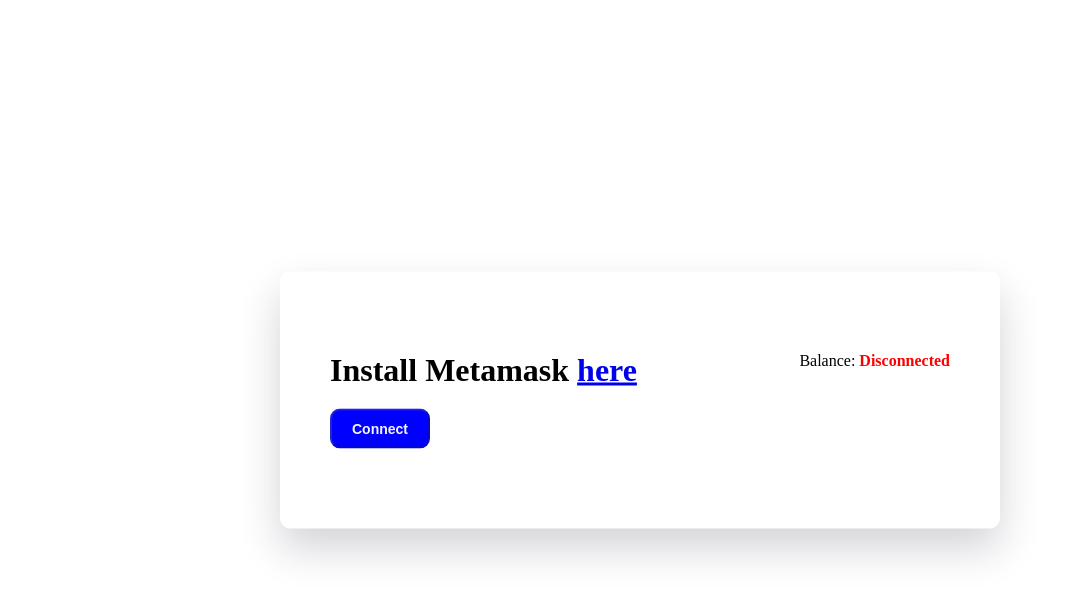
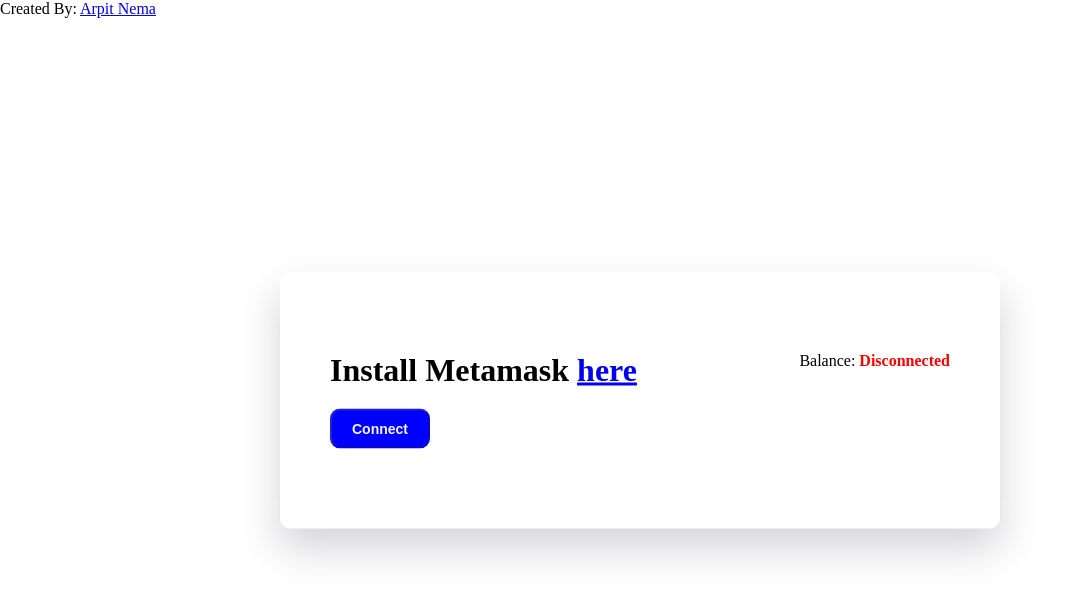
Before and after one commit to arpitnema07/fund-me-eth-website, a plain HTML site: page index.html in a window 1280 px wide. Shown: the whole page, without its empty margins (0-1075 px from the left). Drawn offline with Linux system fonts and the light colour scheme.

Commit message:
Added Insta URL

```diff
--- a/index.html
+++ b/index.html
@@ -35,6 +35,10 @@
       <button id="connect">Connect</button>
       <p id="notification">Alert!</p>
     </div>
+    <p>
+      Created By:
+      <a href="https://www.instagram.com/arpitnema.eth">Arpit Nema</a>
+    </p>
     <!-- <script
             src="https://cdn.ethers.io/lib/ethers-5.2.umd.min.js"
             type="application/javascript"
```
Lines whose indentation alone changed are shown as unchanged.
